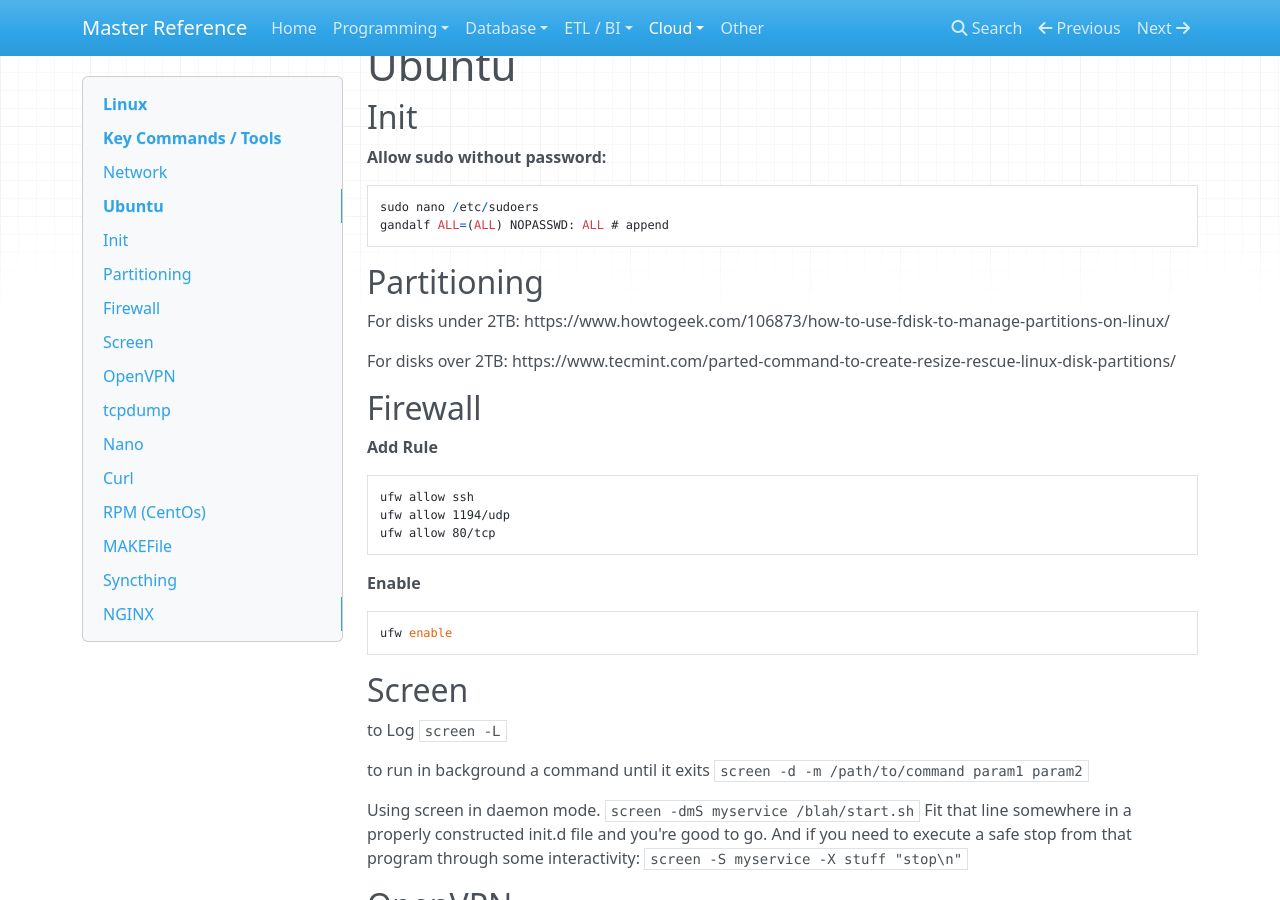
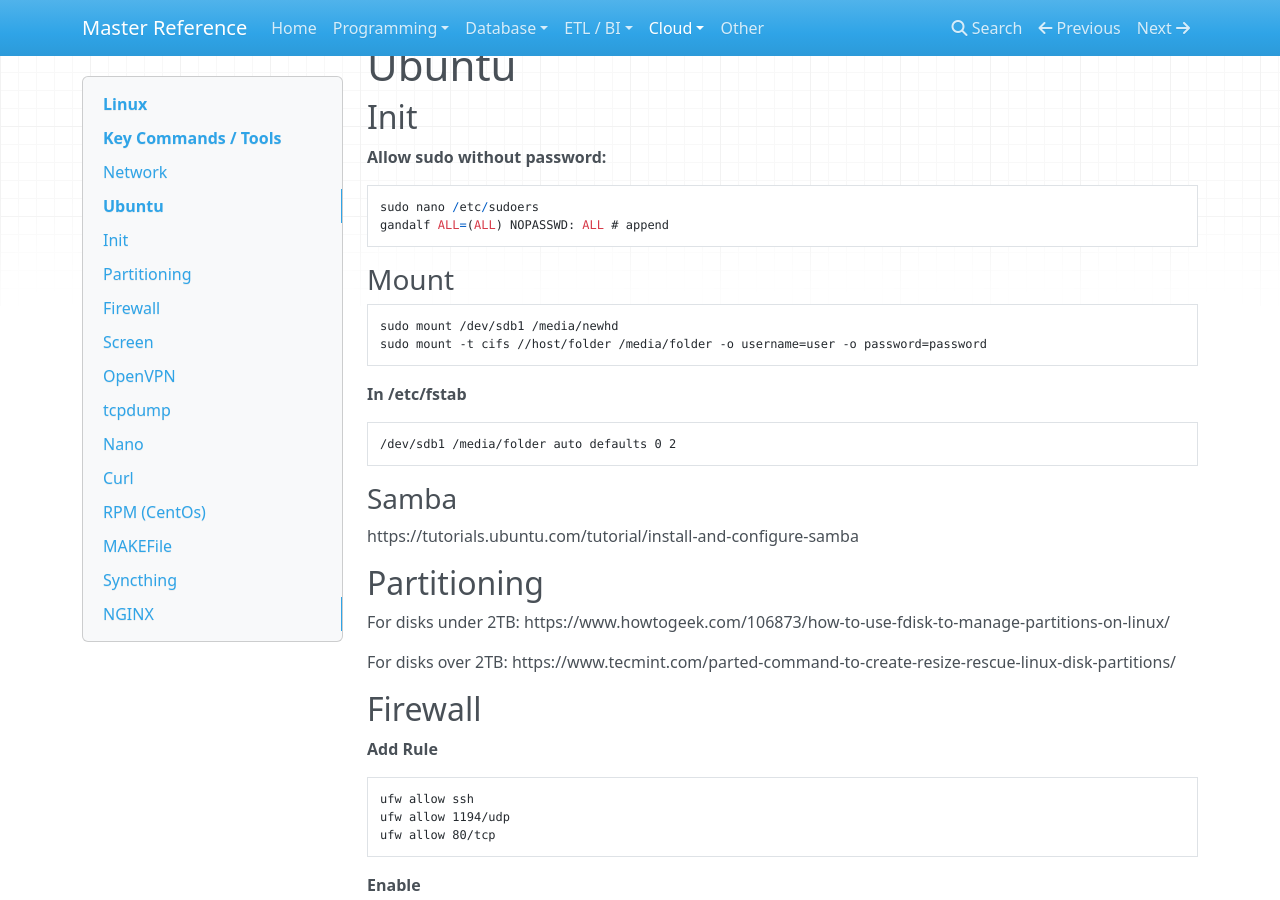
Before and after one commit to flarco/ref-docs, an MkDocs documentation site: the page built from docs/cloud/linux.md, in a window 1280 px wide and 900 px high, scrolled down 2763 px. Built offline with MkDocs 1.6.1, drawn with Linux system fonts in a browser that asks for light colours; nearby versions of some CDN libraries; old or Windows-style settings are respelled for this version of MkDocs.

Commit message:
Update linux.md

````diff
--- a/docs/cloud/linux.md
+++ b/docs/cloud/linux.md
@@ -144,6 +144,21 @@
 sudo nano /etc/sudoers
 gandalf ALL=(ALL) NOPASSWD: ALL # append
 ```
+### Mount
+```
+sudo mount /dev/sdb1 /media/newhd
+sudo mount -t cifs //host/folder /media/folder -o username=user -o password=password
+```
+
+**In /etc/fstab**
+```
+/dev/sdb1 /media/folder auto defaults 0 2
+```
+
+### Samba
+https://tutorials.ubuntu.com/tutorial/install-and-configure-samba
+
+
 
 
 ## Partitioning
````
